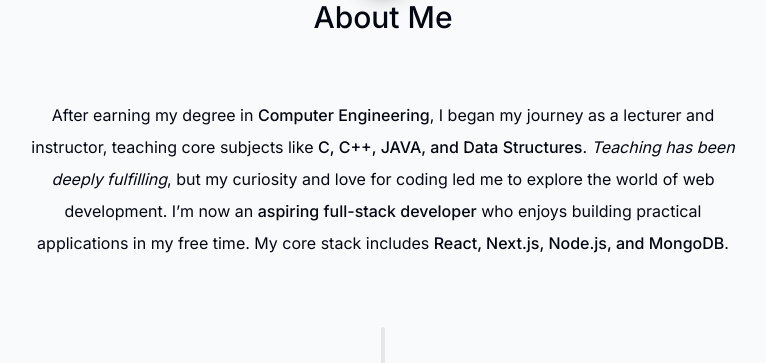
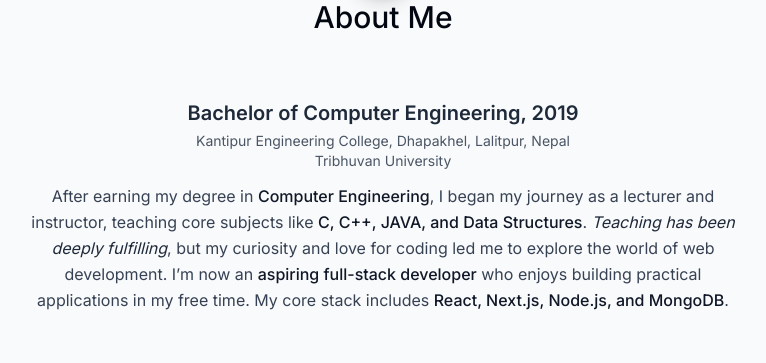
Before and after one commit to ankit50/portfolio, a Next.js app: page / in a window 1280 px wide. Shown: the part 997-1360 px from the top of the page, without its empty margins (257-1023 px from the left). Built offline with nearby package versions, Linux system fonts and the light colour scheme; no server answers.

Commit message:
final update

```diff
--- a/components/about.tsx
+++ b/components/about.tsx
@@ -44,22 +44,43 @@
         {/* Section heading */}
         <SectionHeading>About me</SectionHeading>
       </div>
-      <p className="mb-3">
-        After earning my degree in{" "}
-        <span className="font-medium">Computer Engineering</span>, I began my
-        journey as a lecturer and instructor, teaching core subjects like{" "}
-        <span className="font-medium">C, C++, JAVA, and Data Structures</span>.
-        <span className="italic"> Teaching has been deeply fulfilling</span>,
-        but my curiosity and love for coding led me to explore the world of web
-        development. I’m now an{" "}
-        <span className="font-medium">aspiring full-stack developer</span> who
-        enjoys building practical applications in my free time. My core stack
-        includes{" "}
-        <span className="font-medium">
-          React, Next.js, Node.js, and MongoDB
-        </span>
-        .
-      </p>
+      <div className="mb-6">
+        <h3 className="text-xl font-semibold text-gray-800 dark:text-white mb-1">
+          Bachelor of Computer Engineering, 2019
+        </h3>
+        <p className="text-sm text-gray-600 dark:text-gray-300">
+          Kantipur Engineering College, Dhapakhel, Lalitpur, Nepal
+        </p>
+        <p className="text-sm text-gray-600 dark:text-gray-300 mb-3">
+          Tribhuvan University
+        </p>
+        <p className="text-base leading-relaxed text-gray-700 dark:text-gray-300">
+          After earning my degree in{" "}
+          <span className="font-medium text-gray-900 dark:text-white">
+            Computer Engineering
+          </span>
+          , I began my journey as a lecturer and instructor, teaching core
+          subjects like{" "}
+          <span className="font-medium text-gray-900 dark:text-white">
+            C, C++, JAVA, and Data Structures
+          </span>
+          .{" "}
+          <span className="italic text-gray-800 dark:text-gray-200">
+            Teaching has been deeply fulfilling
+          </span>
+          , but my curiosity and love for coding led me to explore the world of
+          web development. I’m now an{" "}
+          <span className="font-medium text-gray-900 dark:text-white">
+            aspiring full-stack developer
+          </span>{" "}
+          who enjoys building practical applications in my free time. My core
+          stack includes{" "}
+          <span className="font-medium text-gray-900 dark:text-white">
+            React, Next.js, Node.js, and MongoDB
+          </span>
+          .
+        </p>
+      </div>
     </motion.section>
   );
 };
--- a/components/experience.tsx
+++ b/components/experience.tsx
@@ -33,6 +33,7 @@
             priority
             className="
                     rounded-full
+
                     object-cover
                     object-top
                     border-2 border-white
--- a/components/intro.tsx
+++ b/components/intro.tsx
@@ -61,12 +61,12 @@
         animate={{ opacity: 1, y: 0 }}
       >
         <span className="font-bold">Hello, I'm Ankit Kharel.</span> I'm a{" "}
-        <span className="font-bold">lecturer and instructor</span> with{" "}
-        <span className="font-bold">5+ years</span> of experience in teaching
+        <span className="font-bold">lecturer</span> with{" "}
+        <span className="font-bold">5+ years</span> of experience teaching
         coding. I’m also an{" "}
-        <span className="font-bold">aspiring full-stack developer</span> who
-        enjoys <span className="italic">building projects</span> and sharing
-        knowledge. My current focus is on{" "}
+        <span className="font-bold">aspiring full-stack developer</span> who{" "}
+        <span className="italic">loves building projects</span> and sharing
+        knowledge. Currently focused on{" "}
         <span className="underline">React (Next.js)</span>.
       </motion.h1>
 
--- a/lib/data.ts
+++ b/lib/data.ts
@@ -43,7 +43,7 @@
       "Focused on clean design and intuitive user experience.",
       "Collaborated on building dynamic components for real-time interactions.",
     ],
-    icon: React.createElement(LuGraduationCap),
+    icon: React.createElement(CgWorkAlt),
     date: "2019",
   },
   {
```
